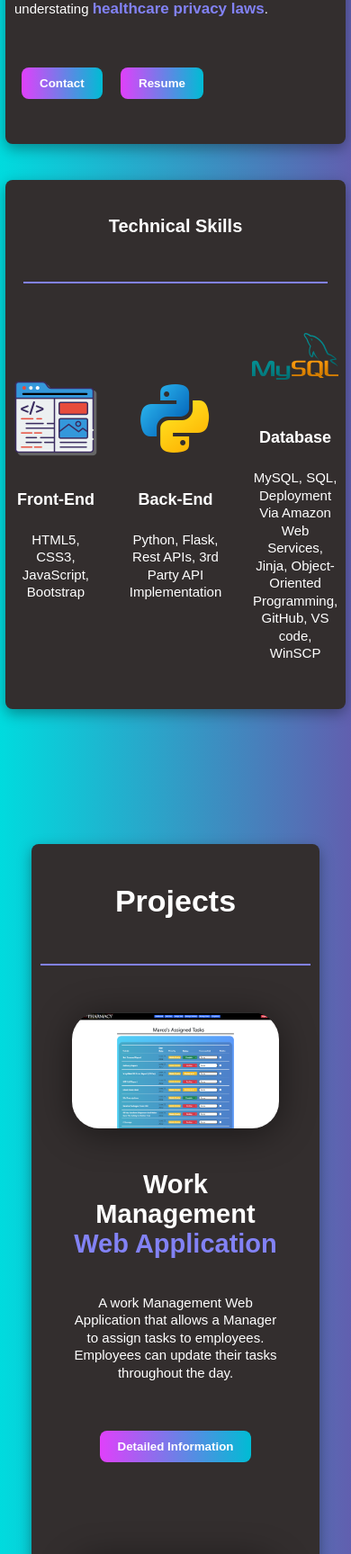
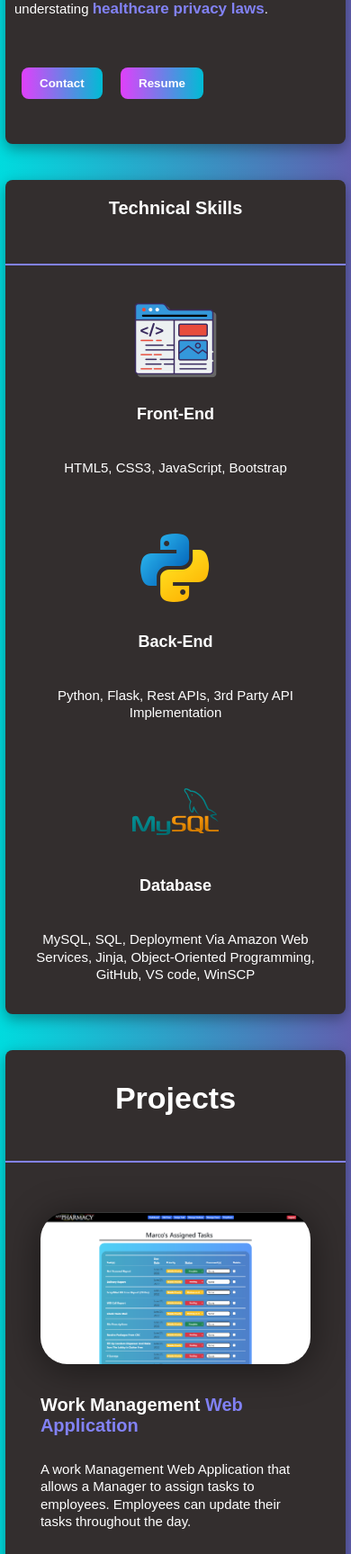
Before and after one commit to marcoaceves/my_portfolio, a Flask app: page /marco in a window 390 px wide. Shown: the part 945-2672 px from the top of the page at 90% size. Run offline with Flask 2, Linux system fonts and the light colour scheme; some libraries are stand-ins or nearby versions.

Commit message:
responsive design

```diff
--- a/flask_app/static/css/marco.css
+++ b/flask_app/static/css/marco.css
@@ -22,9 +22,9 @@ html{scroll-behavior: smooth;}
     }
 
 .nav_bar a:hover{
-    background-color: #f3ec78;
+    background-color: #00BCD4;
     background-image: linear-gradient(45deg, #00BCD4,#E040FB);
-    background-size: 100%;
+    background-size: 5%;
     -webkit-background-clip: text;
     -moz-background-clip: text;
     -webkit-text-fill-color: transparent;
@@ -376,12 +376,12 @@ p span{ font-size: 17px;
     }
     .box2 h3{
         text-align: center;
-        font-size: 20px;
+        font-size: 34px;
 
     }
     .box2{
         background-color: rgb(51, 46, 46);
-        align-items: top;
+        align-items: center;
         min-width: auto;
         min-height: auto;
         max-height: fit-content;
@@ -407,7 +407,65 @@ p span{ font-size: 17px;
     .inner_sec_2{
         display: flex;
         justify-content: center;
-        align-items: center;
+        align-items: flex-start;
+
+
+    }
+    .box3 h3{
+        text-align: center;
+        font-size: 34px;
+
+    }
+    .box3{
+        background-color: rgb(51, 46, 46);
+        align-items: flex-start;
+        font-size: 34px;
+        min-width: 300px;
+        min-height: auto;
+        max-height: fit-content;
+        max-width: 1700px;
+        border-radius: 8px;
+        box-shadow: rgba(0, 0, 0, 0.35) 0px 5px 15px;
+        padding: 10px;
+        margin: 0px 6px;
+        margin-top: 50px;
+        text-align: center;
+    }
+
+
+    .inner_sec_3{
+        display: flex;
+        justify-content: center;
+        align-items: flex-start;
+        flex-wrap: wrap;
+    }
+    .inner_sec_3 > div{
+        flex: 25%; /* or - flex: 0 50% - or - flex-basis: 50% - */
+      /*demo*/
+      margin-bottom: 10px;
+
+
+    }
+    .projects h4{
+        font-size: 20px;
+
+    }
+    .projects {
+        float: left;
+      width: 33.33%;
+      padding: 20px;
+      margin: 5%;
+
+
+    }
+    .projects img {
+        width:  500px;
+        height: auto;
+        object-fit: cover;
+            border: none;
+            border-radius: 30px;
+            filter: drop-shadow(rgba(0, 0, 0, 0.49) 0px 5px 20px);
+
 
 
     }
@@ -480,7 +538,7 @@ p span{ font-size: 17px;
     }
     .box{
         background-color: rgb(51, 46, 46);
-        align-items: top;
+        align-items: flex-start;
         min-width: auto;
         min-height: auto;
         max-height: fit-content;
@@ -501,13 +559,24 @@ p span{ font-size: 17px;
     .techSkills h4{
         font-size: 18px;
 
+
     }
     .techSkills {
-        float: left;
-      width: 33.33%;
-      padding: 0px;
-      height: auto;
-      margin: 5%;
+        display: flex;
+        align-items: center;
+        flex-direction: column;
+        align-content: center;
+        width: auto;
+        text-align: center;
+
+
+
+    }
+    .techSkills p{
+        display: flex;
+        align-items: center;
+        flex-direction: column;
+        align-content: flex-start;
 
 
     }
@@ -518,25 +587,38 @@ p span{ font-size: 17px;
     }
     .box2{
         background-color: rgb(51, 46, 46);
-        align-items: top;
+        align-items: flex-start;
         min-width: auto;
         min-height: auto;
         height: auto;
         max-width: auto;
         border-radius: 8px;
         box-shadow: rgba(0, 0, 0, 0.35) 0px 5px 15px;
-        padding: 20px;
-        margin: 0px 6px 60px 6px;
-
+        padding: 0px;
+        margin: 0px 6px;
+        text-align: start;
+    }
+    .box3{
+        background-color: rgb(51, 46, 46);
+        align-items: flex-start;
+        min-width: auto;
+        min-height: auto;
+        height: auto;
+        max-width: auto;
+        border-radius: 8px;
+        box-shadow: rgba(0, 0, 0, 0.35) 0px 5px 15px;
+        padding: 0px;
+        margin: 0px 6px;
+        text-align: start;
     }
     .inner_sec_2{
-        display: flex;
-        justify-content: center;
-        align-items: center;
-        height: calc();
+            display: flex;
+    align-items: center;
+    flex-direction: column;
+}
 
 
-    }
+
     .footer{
         background-color: #333;
         padding: 2px 2px;
@@ -544,7 +626,7 @@ p span{ font-size: 17px;
         align-items: center;
         font-size: 10px;
         display: block;
-        height: 150px;
+        height: auto;
 
     }
     .footer a | p{
--- a/flask_app/templates/marco.html
+++ b/flask_app/templates/marco.html
@@ -71,29 +71,23 @@
                 <div class="inner_sec_2">
 
                     <div class="techSkills">
-                        <div class="techSkillsType">
                         <img src="static/img/icons/front.png" alt="">
                         <h4>Front-End</h4>
                         <p>HTML5, CSS3, JavaScript, Bootstrap</p>
                     </div>
-                    </div>
 
                     <!-- back end -->
                     <div class="techSkills">
-                        <div class="techSkillsType">
                         <img src="static/img/icons/python.png" alt="">
                         <h4>Back-End</h4>
                         <p>Python, Flask, Rest APIs, 3rd Party API Implementation</p>
                     </div>
-                    </div>
                     <!-- databases -->
                     <div class="techSkills">
-                        <div class="techSkillsType">
                         <img src="static/img/icons/mysql.png" alt="">
                         <h4>Database </h4>
                         <p>MySQL, SQL, Deployment Via Amazon Web Services, Jinja, Object-Oriented Programming, GitHub, VS code, WinSCP
                         </p>
-                        </div>
                     </div>
                 </div>
             </div>
```
Lines whose indentation alone changed are shown as unchanged.
